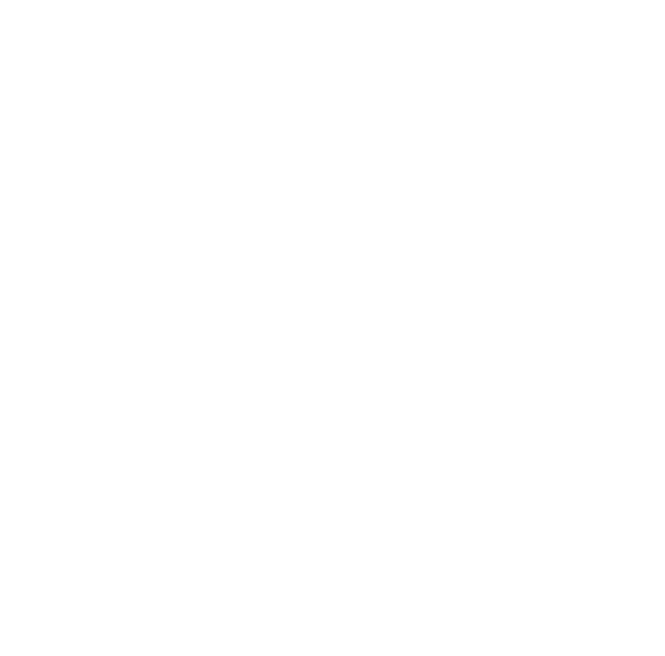
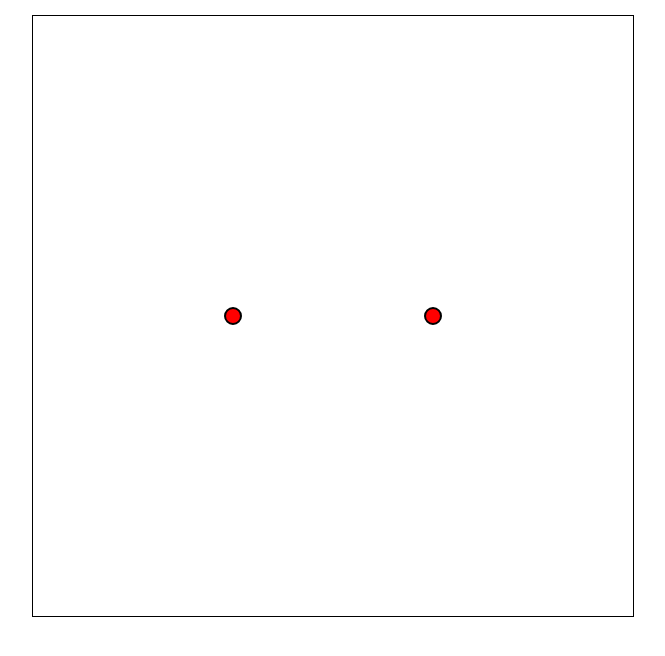
Before and after one commit to steed-huang/graph-theory, a plain HTML site: page index.html in a window 1280 px wide. Shown: the whole page, without its empty margins (307-972 px from the left). Drawn offline with Linux system fonts and the light colour scheme.

Commit message:
added canvas element and node drawing function

```diff
--- a/css/style.css
+++ b/css/style.css
@@ -0,0 +1,7 @@
+#myCanvas {
+  border: 1px solid #000000;
+}
+#canvdiv {
+  margin-top: 15px;
+  text-align: center;
+}
--- a/index.html
+++ b/index.html
@@ -5,5 +5,9 @@
     <script src="js/script.js"></script>
     <link rel="stylesheet" href="css/style.css" />
   </head>
-  <body></body>
+  <body onload="log()">
+    <div id="canvdiv">
+      <canvas id="myCanvas" width="600" height="600"></canvas>
+    </div>
+  </body>
 </html>
--- a/js/script.js
+++ b/js/script.js
@@ -1,22 +1,46 @@
-// directed, weighted graph
+document.addEventListener("DOMContentLoaded", init, false);
+var canvas;
+var c;
+
+function init() {
+  canvas = document.getElementById("myCanvas");
+  c = canvas.getContext("2d");
+}
+
+// directed, weighted graph implemented with adjacency list
 class Graph {
   constructor() {
     this.adjList = new Map();
   }
-  addVertex(vertex) {
-    this.adjList.set(vertex, []);
+  addVertex(vertex, x, y) {
+    this.adjList.set(vertex, [{ x: x, y: y }, []]);
   }
   addEdge(edge, weight) {
-    this.adjList.get(edge[0]).push([edge[1], weight]);
-    this.adjList.get(edge[1]).push([edge[0], weight]);
+    this.adjList.get(edge[0])[1].push([edge[1], weight]);
+    this.adjList.get(edge[1])[1].push([edge[0], weight]);
   }
-  draw() {}
+  draw() {
+    let keys = this.adjList.keys();
+    for (let key of keys) {
+      let val = this.adjList.get(key);
+      drawCircle(val[0].x, val[0].y);
+    }
+  }
+}
+
+function drawCircle(x, y) {
+  c.beginPath();
+  c.arc(x, y, 8, 0, 2 * Math.PI);
+  c.fillStyle = "red";
+  c.fill();
+  c.lineWidth = 2;
+  c.stroke();
 }
 
 function log() {
   let graph = new Graph();
-  graph.addVertex("A");
-  graph.addVertex("B");
+  graph.addVertex("A", 200, 300);
+  graph.addVertex("B", 400, 300);
   graph.addEdge(["A", "B"], 1);
   graph.draw();
 }
```
